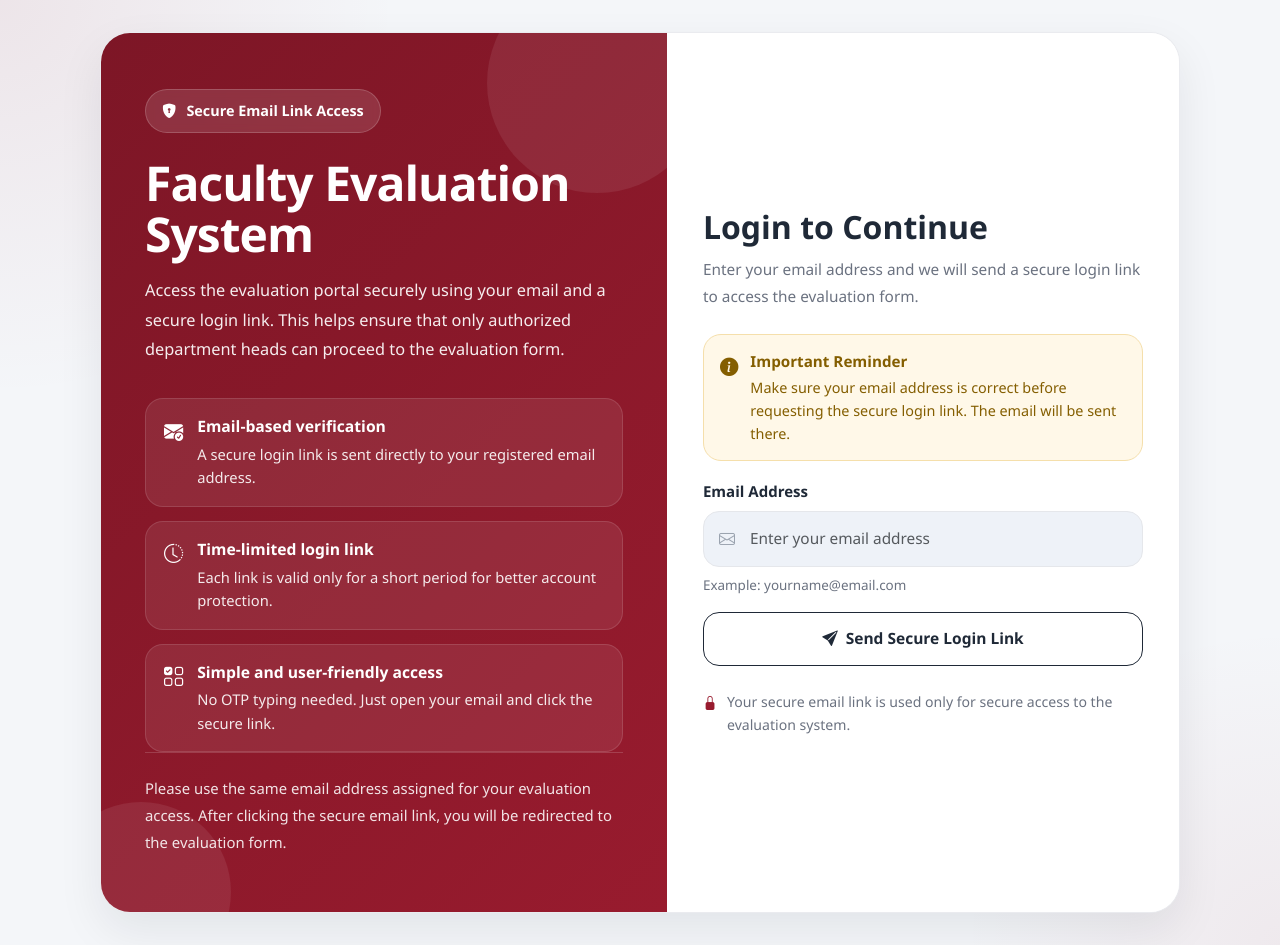
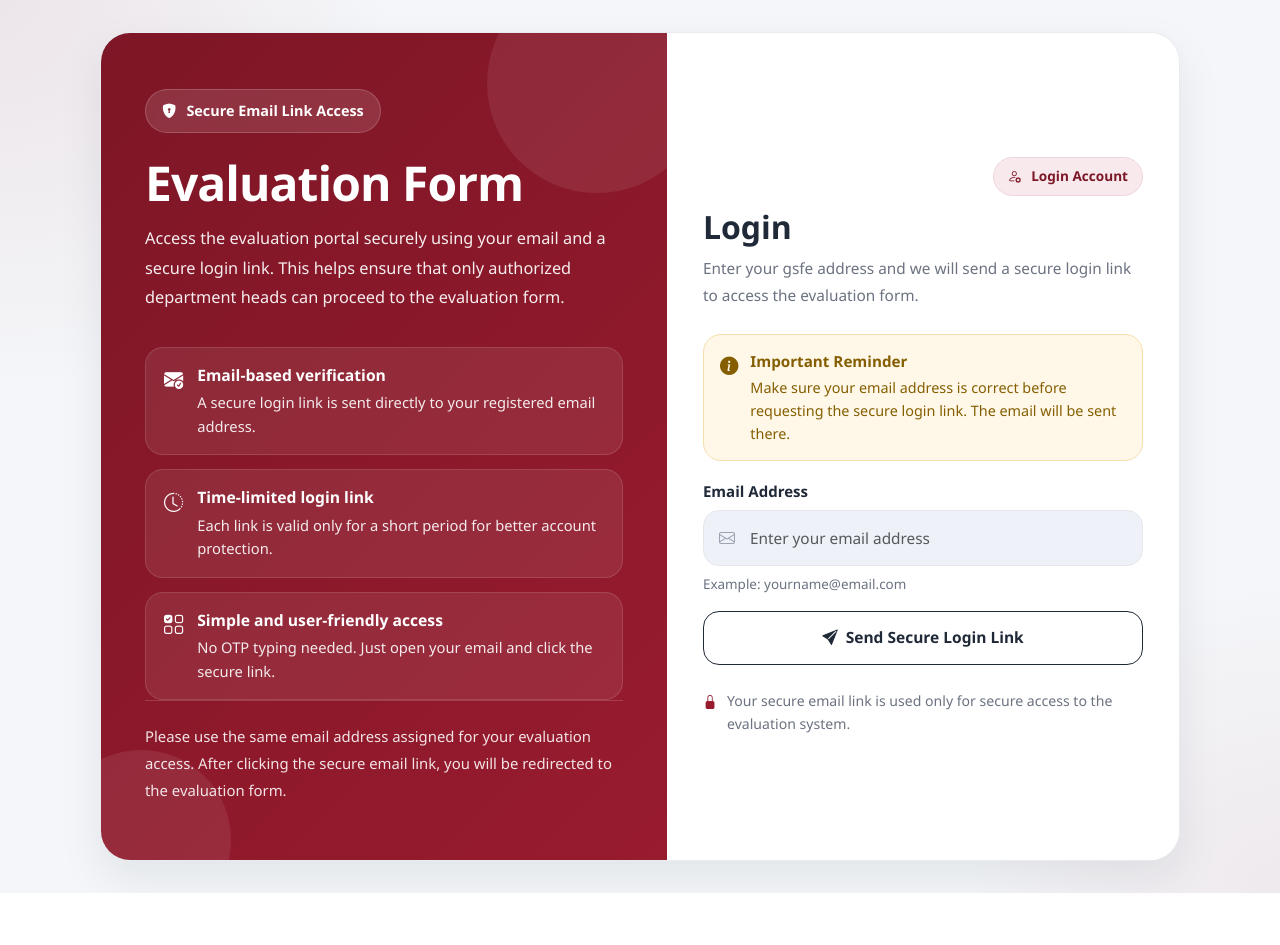
Before and after one commit to josheru27-chin/Evaluation-System, a Django app: page / in a window 1280 px wide. After the commit the page ends 893 px from the top, so only its background shows below. Run offline with Django 5.2, Linux system fonts and the light colour scheme; data that the repository does not hold is empty.

Commit message:
add buttons on login forms and eval

```diff
--- a/MyApp/templates/Evaluator/eval_login.html
+++ b/MyApp/templates/Evaluator/eval_login.html
@@ -665,6 +665,31 @@
                 border-radius: 16px;
             }
         }
+
+        .login-header-top {
+            display: flex;
+            justify-content: flex-end;
+            margin-bottom: 12px;
+        }
+
+        .admin-chip {
+            display: inline-flex;
+            align-items: center;
+            gap: 6px;
+            padding: 8px 14px;
+            border-radius: 999px;
+            background: var(--primary-red-light);
+            color: var(--primary-red-dark);
+            text-decoration: none;
+            font-size: 0.85rem;
+            font-weight: 700;
+            border: 1px solid #efd5db;
+        }
+
+        .admin-chip:hover {
+            background: #f3dfe4;
+            color: var(--primary-red-dark);
+        }
     </style>
 </head>
 <body>
@@ -677,7 +702,7 @@
                         Secure Email Link Access
                     </div>
 
-                    <h1 class="brand-title">Faculty Evaluation System</h1>
+                    <h1 class="brand-title"> Evaluation Form</h1>
                     <p class="brand-subtitle">
                         Access the evaluation portal securely using your email and a secure login link.
                         This helps ensure that only authorized department heads can proceed to the evaluation form.
@@ -718,10 +743,17 @@
 
             <section class="login-panel">
                 <div class="login-card">
+
+                    <div class="login-header-top">
+                        <a href="{% url 'admin_login' %}" class="admin-chip">
+                            <i class="bi bi-person-gear me-1"></i>Login Account
+                        </a>
+                    </div>
+
                     <div class="login-header">
-                        <h2>Login to Continue</h2>
+                        <h2>Login</h2>
                         <p>
-                            Enter your email address and we will send a secure login link to access the evaluation form.
+                            Enter your gsfe address and we will send a secure login link to access the evaluation form.
                         </p>
                     </div>
 
@@ -778,7 +810,6 @@
                         >
                             <i class="bi bi-send-fill me-2"></i>Send Secure Login Link
                         </button>
-
                     </form>
 
                     <div class="footer-note">
```
Also changed, not shown: MyApp/templates/Admin/admin_login.html (+37 -4 lines).
